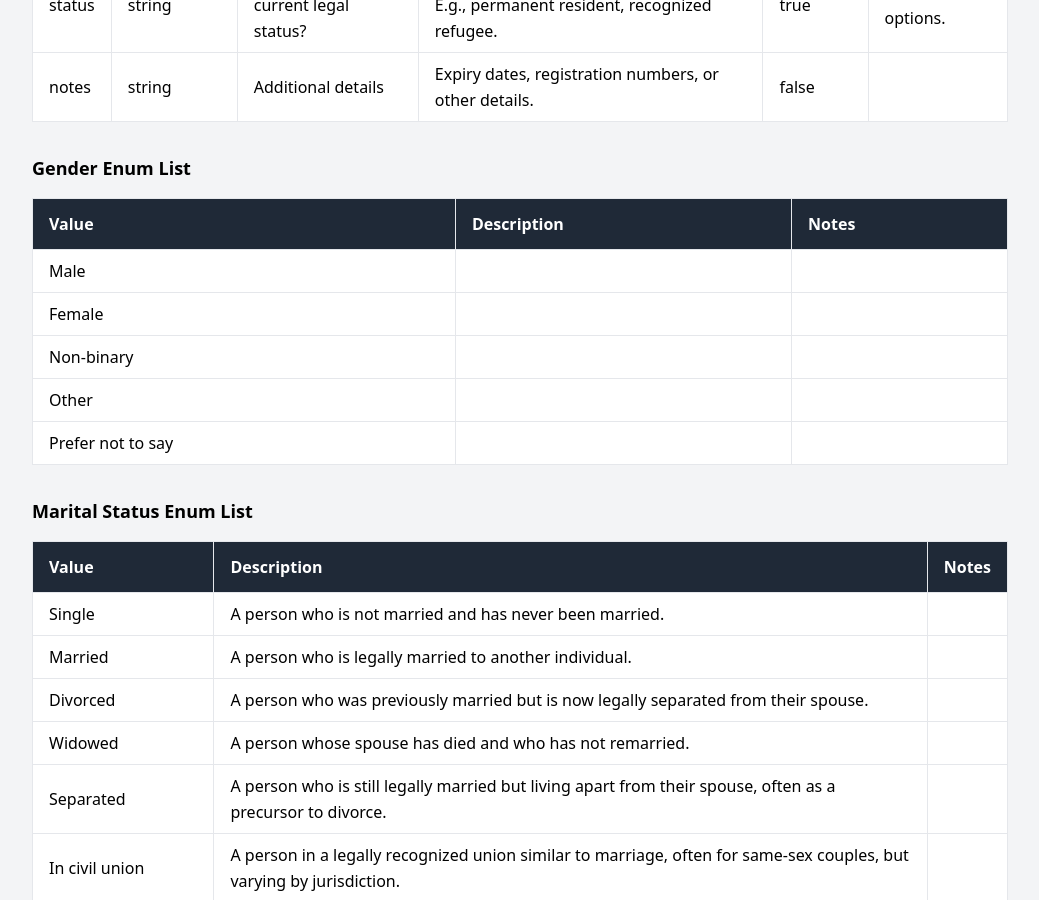
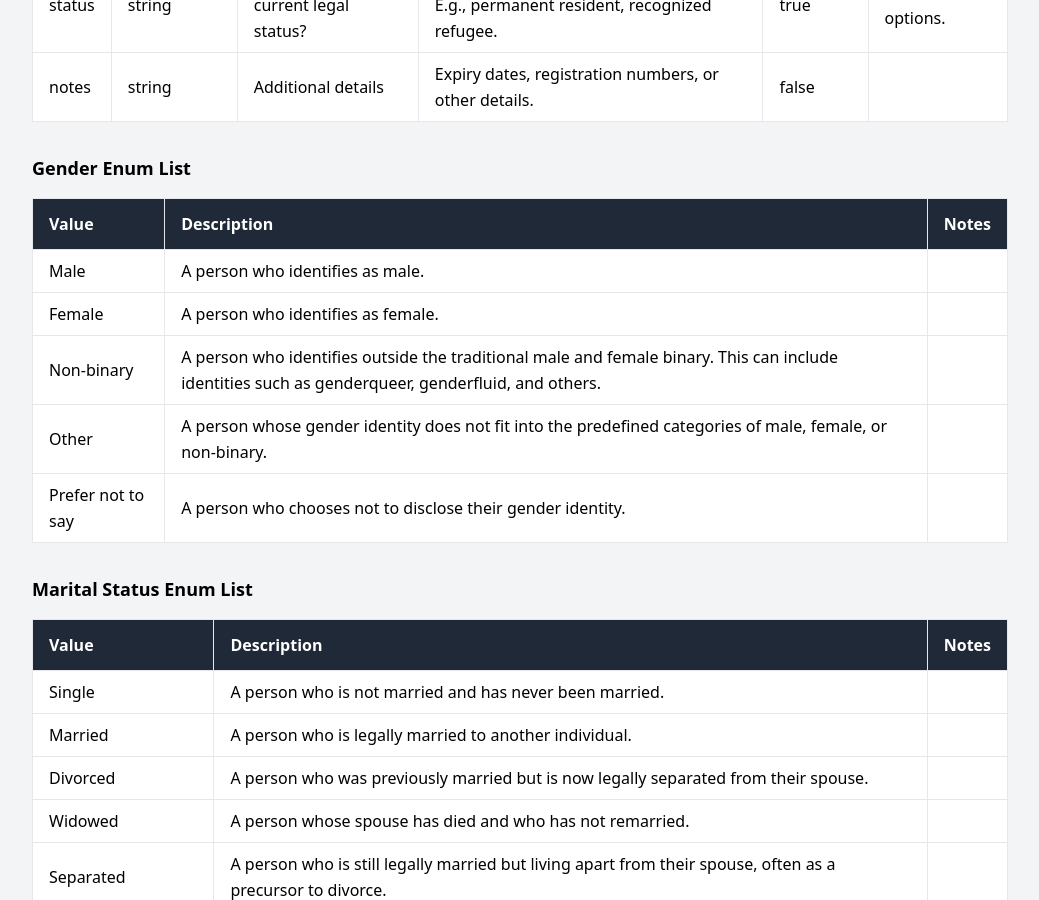
Before and after one commit to TalentLift/schema_for_data_exchange, a Jekyll site: the page built from schema.md, in a window 1280 px wide and 900 px high, scrolled down 7611 px. Shown: the whole window, without its empty margins (120-1159 px from the left). Built offline with Jekyll 4.4.1, drawn with Linux system fonts in a browser that asks for light colours.

Commit message:
add description

```diff
--- a/_data/gender_enum.yml
+++ b/_data/gender_enum.yml
@@ -1,21 +1,21 @@
 # _data/gender_enum.yml
 
 - field: Male
-  description: ''
+  description: "A person who identifies as male."
   notes: ''
 
 - field: Female
-  description: ''
+  description: "A person who identifies as female."
   notes: ''
 
 - field: Non-binary
-  description: ''
+  description: "A person who identifies outside the traditional male and female binary. This can include identities such as genderqueer, genderfluid, and others."
   notes: ''
 
 - field: Other
-  description: ''
+  description: "A person whose gender identity does not fit into the predefined categories of male, female, or non-binary."
   notes: ''
 
 - field: Prefer not to say
-  description: ''
+  description: "A person who chooses not to disclose their gender identity."
   notes: ''
```
